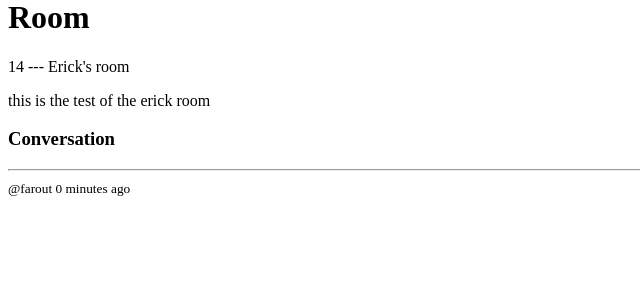
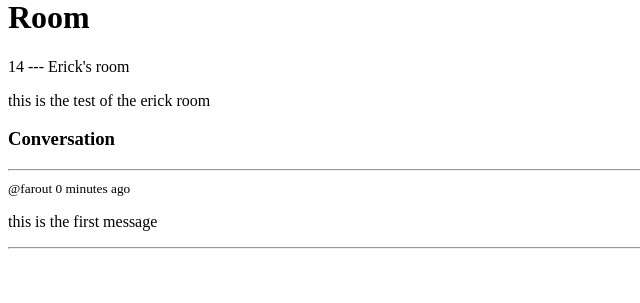
Before and after one commit to farout101/Uni_Geeks_xD, a Django app: page /room/14 in a window 1280 px wide. Shown: the part 151-454 px from the top of the page, without its empty margins (0-640 px from the left). Run offline with Django 5.2, Linux system fonts and the light colour scheme; data comes from the database, SQL or seed files in the repository; both versions use the stored data as it was after the commit.

Commit message:
Add message posting functionality to room template and view

```diff
--- a/project/templates/project/room.html
+++ b/project/templates/project/room.html
@@ -15,8 +15,19 @@
     {% for message in room_messages %}
     <div>
         <small>@{{message.user}}  {{message.created|timesince}} ago</small>
+        <p>{{message.body}}</p>
+        <hr>
     </div>
     {% endfor %}
 </div>
 
+{% if request.user.is_authenticated %}
+    <div class="comment-form">
+        <form action="" method="POST">
+            {% csrf_token %}
+            <input type="text" name="body" placeholder="Write Your Message Here ...">
+        </form>
+    </div>
+{% endif %}
+
 {% endblock content %}
--- a/project/views.py
+++ b/project/views.py
@@ -3,7 +3,7 @@ from django.shortcuts import render, redirect
 from django.contrib import messages
 from django.contrib.auth.decorators import login_required
 from django.db.models import Q
-from . models import Room, Topic
+from . models import Room, Topic, Message
 from django.contrib.auth.models import User
 from django.contrib.auth import authenticate, login, logout
 from . forms import RoomForm
@@ -56,6 +56,12 @@ def room(request, pk):
             room = i
             break
     room_messages = room.message_set.all().order_by('-created')
+    if request.method == "POST":
+        message = Message.objects.create(
+            user = request.user,
+            room = room,
+            body = request.POST.get('body')
+        )
     context = {'room': room, 'room_messages': room_messages}
     return render(request, 'project/room.html', context)
 
```
Also changed, not shown: db.sqlite3.
